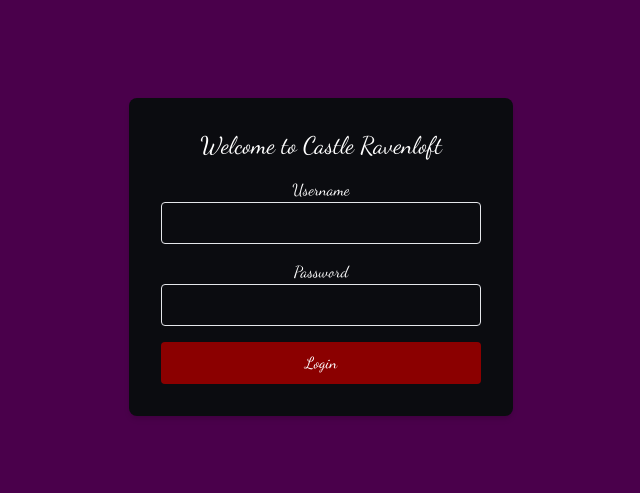
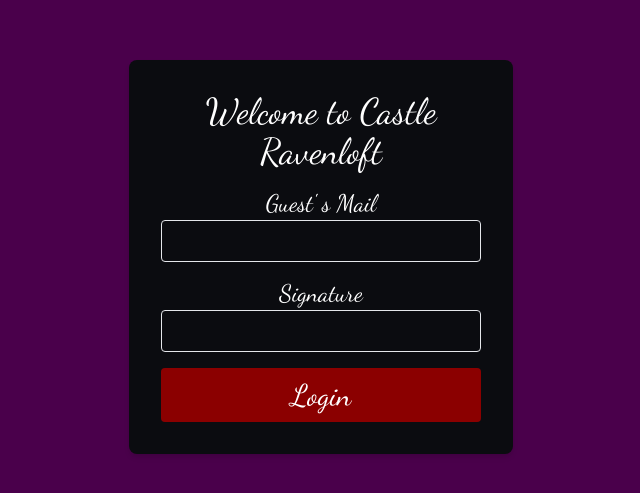
Before and after one commit to galkhusel/strahdvaganza, a React (Vite) app in the folder frontend/: page /login in a window 1280 px wide. Shown: the part 143-636 px from the top of the page, without its empty margins (319-959 px from the left). Built offline with nearby package versions, Linux system fonts and the light colour scheme.

Commit message:
create functioning login page

```diff
--- a/frontend/src/pages/login/Login.tsx
+++ b/frontend/src/pages/login/Login.tsx
@@ -1,32 +1,63 @@
-import React from 'react'
+import { MouseEvent, useState } from "react";
+import { useNavigate } from "react-router-dom"
 
 export const Login = () => {
+    const navigate = useNavigate();
+    const [userMail, setUserMail] = useState('')
+    const [userPassword, setUserPassword] = useState('')
+    const handleChange = (newState: any, stateSetter: React.Dispatch<React.SetStateAction<string>>) => {
+        stateSetter(newState);
+    }
+    const handleLogin = async (event: MouseEvent<HTMLButtonElement, globalThis.MouseEvent>) =>{
+        event.preventDefault();
+        try {
+            const response = await fetch('http://127.0.0.1:8000//ghouls_archives/entourage/login',
+            {
+                method: 'POST',
+                headers:{
+                    'Content-Type': 'application/json',
+                },
+                body: JSON.stringify({
+                    email: userMail,
+                    password: userPassword
+                })
+            });
+            if(response.ok) navigate('/');
+        } catch (error) {
+
+        }
+    }
   return (
     <div className="min-w-full min-h-screen flex items-center justify-center bg-dark-purple">
       <div className="bg-elegant-black p-8 rounded-lg shadow-md w-full max-w-sm">
-        <h1 className="text-2xl text-center text-white mb-4">Welcome to Castle Ravenloft</h1>
+        <h1 className="text-4xl text-center text-white mb-4">Welcome to Castle Ravenloft</h1>
         <form className="space-y-4">
           <div>
-            <label htmlFor="username" className="block text-white">Username</label>
+            <label htmlFor="username" className="block text-2xl text-white">Guest' s Mail</label>
             <input
                 type="text"
                 id="username"
+                value={userMail}
                 name="username"
                 className="w-full rounded border bg-transparent p-2 text-white focus:outline-none focus:border-blood-red"
+                onChange={(event)=>{handleChange(event.target.value, setUserMail)}}
             />
           </div>
           <div>
-            <label htmlFor="password" className="block text-white">Password</label>
+            <label htmlFor="password" className="block text-2xl text-white">Signature</label>
             <input
                 type="password"
                 id="password"
                 name="password"
+                value={userPassword}
                 className="w-full rounded border bg-transparent p-2 text-white focus:outline-none focus:border-blood-red"
+                onChange={(event)=>handleChange(event.target.value, setUserPassword)}
             />
           </div>
           <button
             type="submit"
-            className="font-bold w-full bg-blood-red text-white py-2 rounded hover:bg-dusty-rose"
+            className="font-bold w-full bg-blood-red text-white py-2 rounded hover:bg-dusty-rose text-3xl"
+            onClick={(event) => handleLogin(event)}
           >
             Login
           </button>
```
Lines whose indentation alone changed are shown as unchanged.
